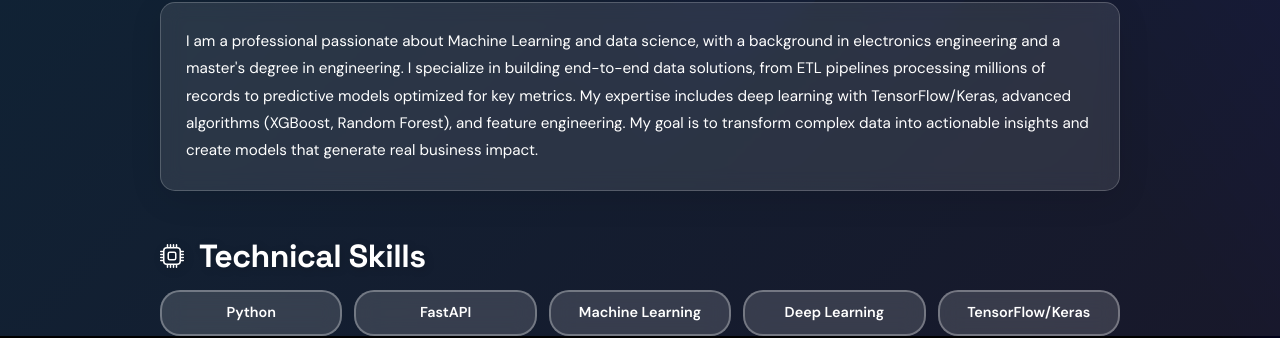
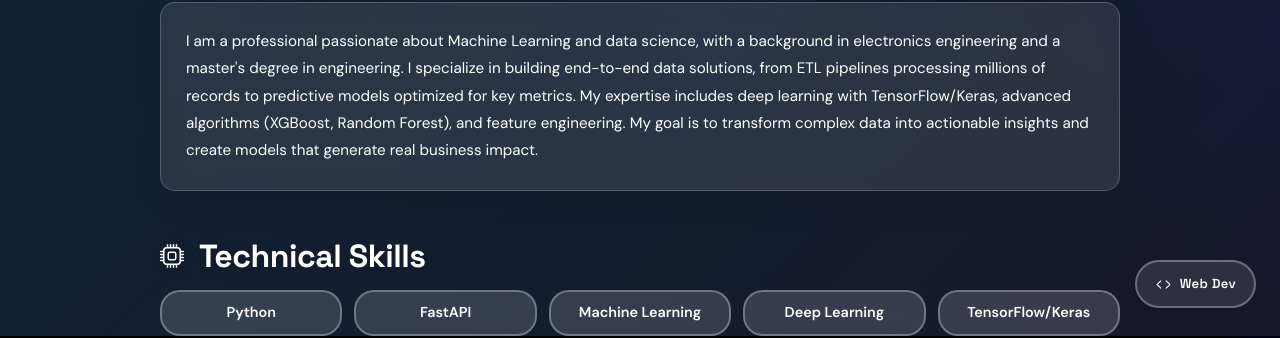
Before and after one commit to laurash96/portfolio-LSH, a plain HTML site: page index.html in a window 1280 px wide. Shown: the part 464-802 px from the top of the page. Drawn offline with nearby package versions, Linux system fonts and the light colour scheme.

Commit message:
Add floating Web Dev button to ML portfolio linking to web-dev.html
Co-Authored-By: Claude Sonnet 5 <noreply@anthropic.com>

```diff
--- a/index.html
+++ b/index.html
@@ -49,6 +49,14 @@
     <button class="lang-toggle" id="langToggle" aria-label="Toggle language">
         <span class="lang-text">ES</span>
     </button>
+
+    <!-- Web Dev Portfolio Floating Button -->
+    <a href="./web-dev.html" class="webdev-fab" aria-label="View web development projects">
+        <svg xmlns="http://www.w3.org/2000/svg" width="17" height="17" fill="currentColor" viewBox="0 0 16 16">
+            <path d="M5.854 4.854a.5.5 0 1 0-.708-.708l-3.5 3.5a.5.5 0 0 0 0 .708l3.5 3.5a.5.5 0 0 0 .708-.708L2.707 8zm4.292 0a.5.5 0 0 1 .708-.708l3.5 3.5a.5.5 0 0 1 0 .708l-3.5 3.5a.5.5 0 0 1-.708-.708L13.293 8z"/>
+        </svg>
+        <span class="webdev-fab-text">Web Dev</span>
+    </a>
 
     <div class="container">
         <!-- Hero Section -->
--- a/style/styles.css
+++ b/style/styles.css
@@ -437,6 +437,67 @@ body.light-theme .theme-modal a.btn:hover {
     font-size: 0.9em;
     font-family: 'Space Grotesk', sans-serif;
     letter-spacing: 0.5px;
+}
+
+/* Web Dev Floating Button */
+.webdev-fab {
+    position: fixed;
+    bottom: 28px;
+    right: 24px;
+    display: flex;
+    align-items: center;
+    gap: 8px;
+    padding: 12px 18px;
+    border-radius: 999px;
+    border: 2px solid rgba(255, 255, 255, 0.3);
+    background: rgba(255, 255, 255, 0.1);
+    backdrop-filter: blur(10px);
+    cursor: pointer;
+    text-decoration: none;
+    z-index: 1000;
+    transition: all 0.3s ease;
+    box-shadow: 0 4px 16px rgba(0, 0, 0, 0.15);
+}
+
+.webdev-fab:hover {
+    transform: translateY(-3px) scale(1.04);
+    background: rgba(255, 255, 255, 0.2);
+    border-color: rgba(255, 255, 255, 0.5);
+    text-decoration: none;
+}
+
+.webdev-fab svg,
+.webdev-fab-text {
+    color: white;
+}
+
+.webdev-fab-text {
+    font-weight: 600;
+    font-size: 0.82em;
+    font-family: 'Space Grotesk', sans-serif;
+    letter-spacing: 0.3px;
+    white-space: nowrap;
+}
+
+body.light-theme .webdev-fab {
+    background: rgba(255, 255, 255, 0.9);
+    border-color: var(--light-card-border);
+    box-shadow: 0 4px 16px var(--light-shadow);
+}
+
+body.light-theme .webdev-fab:hover {
+    background: white;
+    border-color: var(--light-accent);
+}
+
+body.light-theme .webdev-fab svg,
+body.light-theme .webdev-fab-text {
+    color: var(--light-accent);
+}
+
+@media (max-width: 600px) {
+    .webdev-fab { bottom: 20px; right: 16px; padding: 10px 14px; }
+    .webdev-fab-text { font-size: 0.76em; }
 }
 
 /* Text Colors */
```
